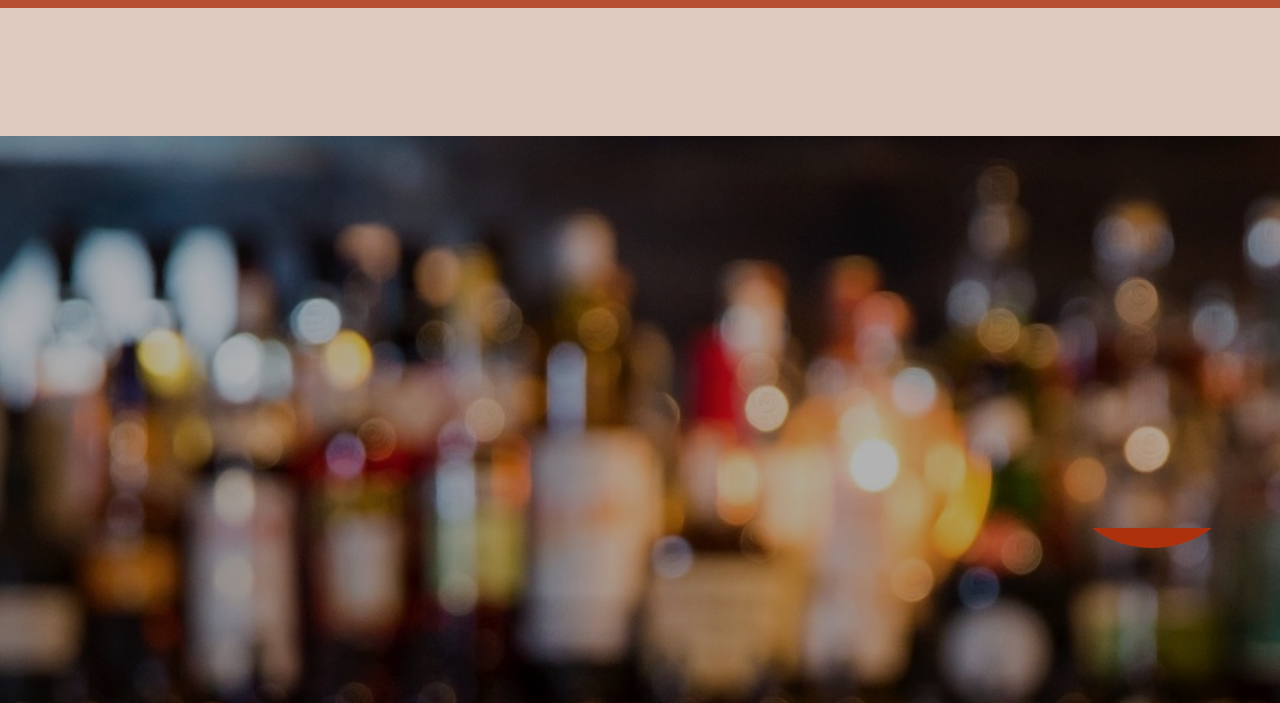
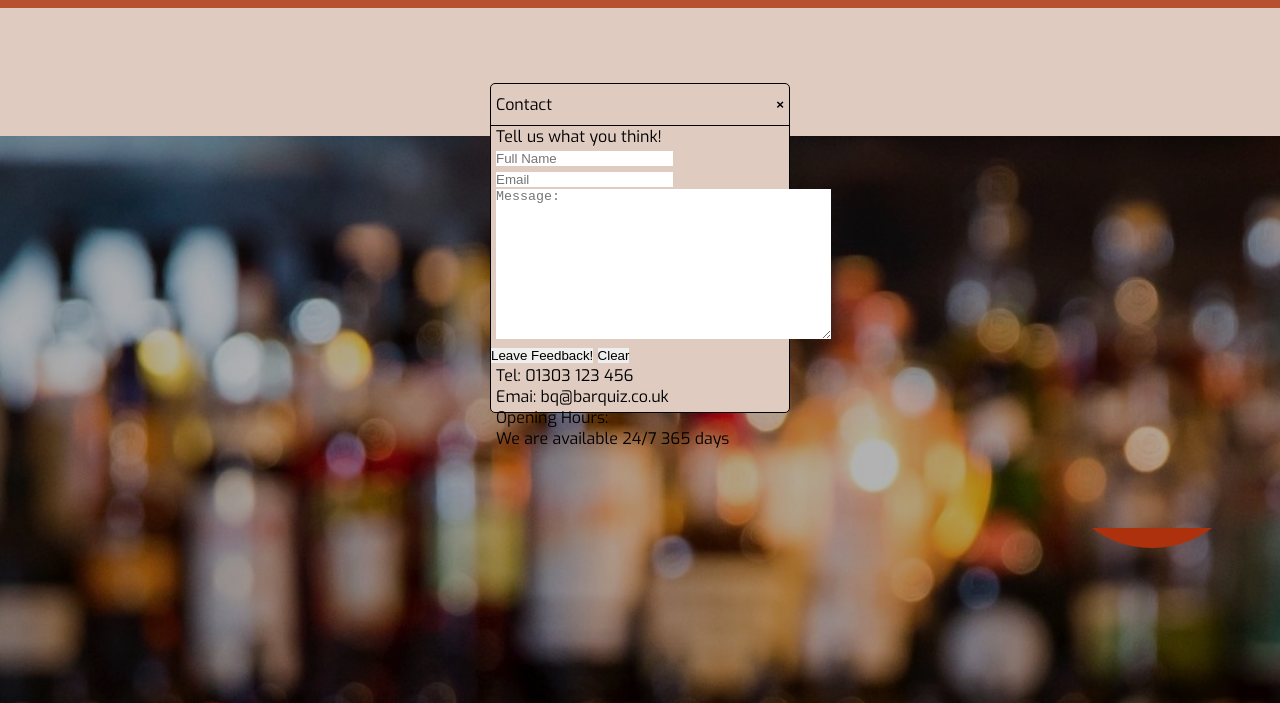
Before and after one commit to MrBertieG/bar-quiz, a plain HTML site: page new-quiz-page.html in a window 1280 px wide. Shown: the part 72-775 px from the top of the page. Drawn offline with nearby package versions, Linux system fonts and the light colour scheme.

Commit message:
Add styling to form

```diff
--- a/assets/css/style.css
+++ b/assets/css/style.css
@@ -209,7 +209,7 @@ nav {
   /* Quiz Page */
 
   /* Menu buttons */
-  /* Rules Window */
+  /* Rules + Contact Window */
     .rules {
       position: fixed;
       top: 40%;
@@ -229,13 +229,13 @@ nav {
       position: fixed;
       top: 40%;
       left: 50%;
-      transform: translate(-50%, -50%) scale(0);
+      transform: translate(-50%, -50%) scale(1);
       transition: 200ms ease-in-out;
       border: 1px solid black;
       border-radius: 5px;
       z-index: 11;
       background-color: rgb(223,203,192);
-      height: 200px;
+      height: 330px;
       width: 300px;
       font-family: Exo, sans-serif;
     }
@@ -306,6 +306,17 @@ nav {
       pointer-events: all;
     }
 
+    /* Contact Form */
+    fieldset {
+      padding-left: 5px;
+    }
+
+    .cont-info {
+      font-size: 100%;
+      padding-left: 5px;
+      font-family: Exo, sans-serif;
+    }
+
   /* Footer */
   footer {
       text-align: center;
--- a/new-quiz-page.html
+++ b/new-quiz-page.html
@@ -82,11 +82,11 @@
         </form>
 
         <!--Contact Information-->
-        <div id="contact-us">
-           <span>Contact Us: </span>
-           <span>Tel: 01303 123 456 </span>
-           <span>Emai: visitfolkestone@vf.co.uk</span>
-           <span>Opening Hours: <br> We are available 24/7 365 days</span>
+        <div class="cont-info">
+           <p>Tel: 01303 123 456 <br>
+           Emai: bq@barquiz.co.uk <br>
+           Opening Hours: <br> We are available 24/7 365 days
+        </p>
         </div>
 
     </div>
```
